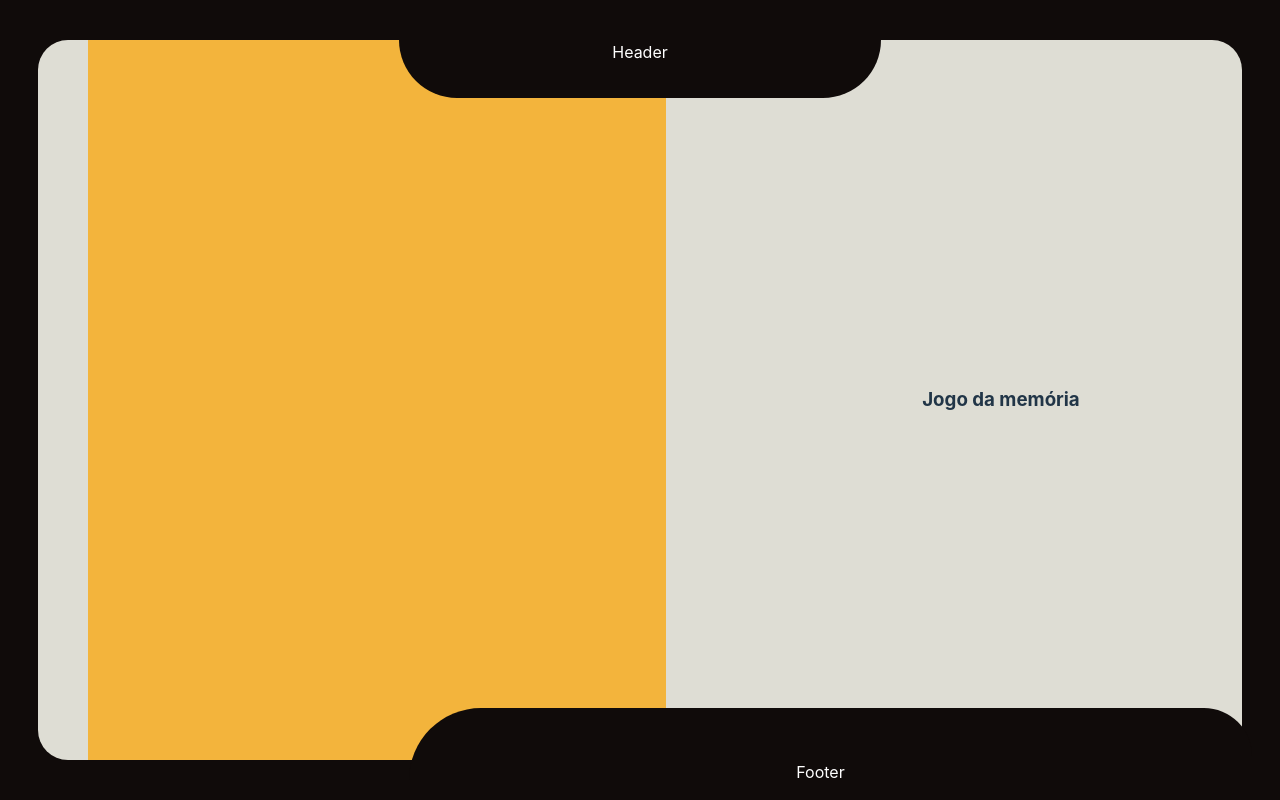
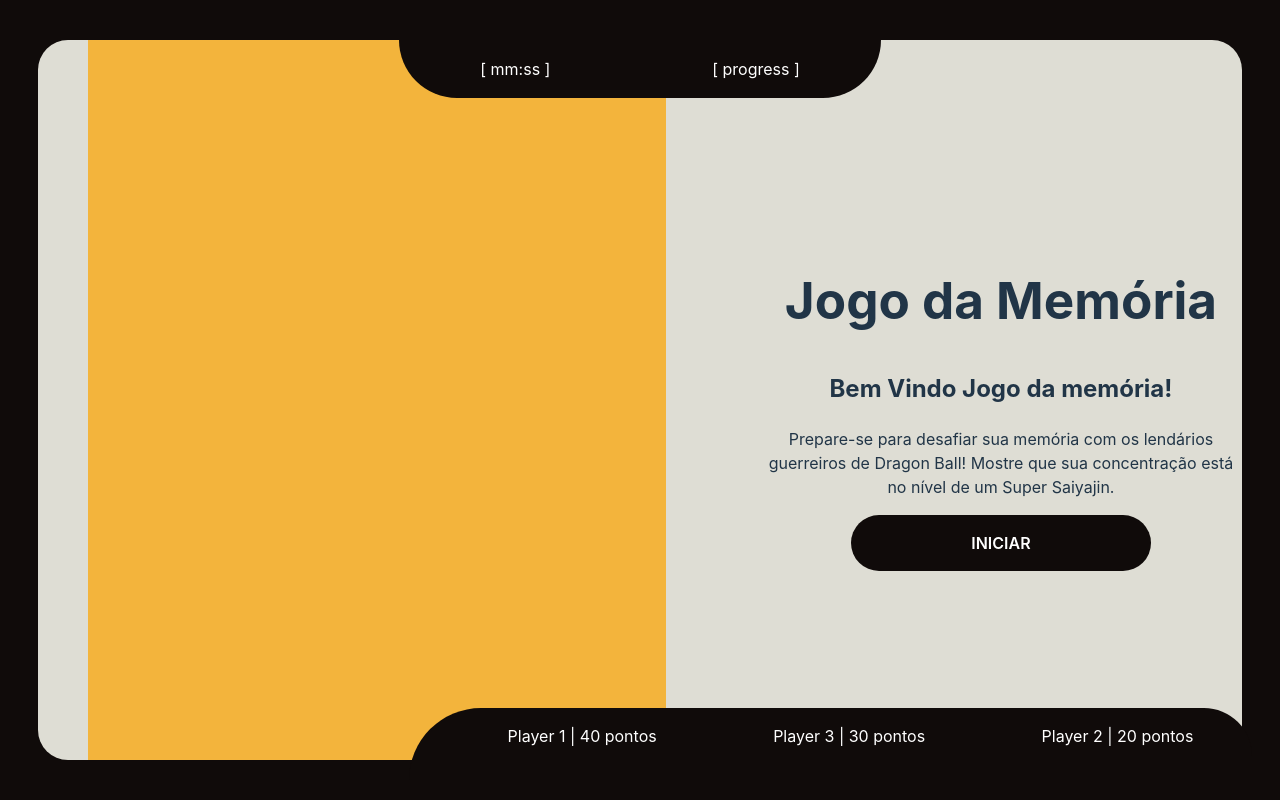
Before and after one commit to chen-zhenn/memory-game, a Vue app: page / in a window 1280 px wide. Built offline with nearby package versions, Linux system fonts and the light colour scheme.

Commit message:
feat(layout): implement featured sections for layout structure

```diff
--- a/src/App.vue
+++ b/src/App.vue
@@ -2,10 +2,25 @@
 export default {
   data() {
     return {
-      player: [],
+      player: [{
+        id: 1, name: 'Player 1', score: 40
+      }, {
+        id: 2, name: 'Player 2', score: 20
+      }, {
+        id: 3, name: 'Player 3', score: 30
+      }],
       cardList : [],
-      ranking: [],
+      status: 'loading',
+      attempts: 0
     }
+  },
+  computed: {
+    ranking() {
+      return this.player.sort((a, b) => b.score - a.score)
+    },
+  },
+  methods: {
+    handleCardFlip(event) {}
   }
 }
 </script>
@@ -17,13 +32,33 @@
     <div class="bl-board">
 
       <header class="bl-header">
-        Header
+
+        <aside class="display -performance">
+
+          <section class="display-section">
+            <div class="counter">
+              <div class="counter-time">[ mm:ss ]</div>
+            </div>
+          </section>
+
+          <section class="display-section">
+            <div class="progress">
+              <div class="progress-bar -circle">[ progress ]</div>
+            </div>
+          </section>
+
+        </aside>
+
       </header>
 
       <aside class="canvas  card">
         <div class="card-container">
           <div class="card-grid">
-            <article class="card-grid__item" v-for="card in cardList">
+            <article
+              class="card-grid__item"
+              v-for="card in cardList"
+              @click="handleCardFlip"
+            >
 
               <figure class="card-grid__image -back">
                 <img :src="card.image.back" alt="Card Image">
@@ -38,14 +73,52 @@
         </div>
       </aside>
 
-      <main class="bl-content">
-        <header>
-          <h3>Jogo da memória</h3>
-        </header>
+      <main class="bl-content  content">
+
+        <section class="content-section">
+
+          <header class="content-section__header">
+            <hgroup>
+              <h1>Jogo da Memória</h1>
+              <h2>Bem Vindo Jogo da memória!</h2>
+            </hgroup>
+          </header>
+
+          <p class="content-section__description">
+            Prepare-se para desafiar sua memória com os lendários guerreiros de Dragon Ball!
+            Mostre que sua concentração está no nível de um Super Saiyajin.
+          </p>
+        </section>
+
+        <section class="content-section">
+
+          <div class="content-section__action">
+            <div class="button">
+              <i class="button-icon"></i>
+              <span class="button-label">Iniciar</span>
+            </div>
+          </div>
+
+        </section>
+
       </main>
 
       <footer class="bl-footer">
-        Footer
+
+        <aside class="display -ranking ranking">
+          <div class="ranking-container">
+            <ul class="ranking-list">
+              <li
+                class="ranking-list__item"
+                v-for="player in ranking"
+              >
+                  <span>{{ player.name }} | </span>
+                  <span>{{ player.score }} pontos</span>
+              </li>
+            </ul>
+          </div>
+        </aside>
+
       </footer>
     </div>
 
@@ -99,23 +172,31 @@
 
   &-header,
   &-footer
+    overflow: hidden
+    position: absolute
     z-index: 999
 
   &-header
-    position: absolute
     left: 50%
     width: 40%
+    height: 8%
     margin-left: -20%
     color: rgba(255, 255, 255, 1)
+    border-radius: 0px 0px 100px 100px
 
   &-content
     flex-grow: 1
     align-content: center
+    max-width: 40%
 
   &-footer
+    right: -10px
+    bottom: -20px
     width: 70%
+    height: 10%
     margin-left: auto
     color: rgba(255, 255, 255, 1)
+    border-radius: 90px 60px 0 0
 
 .canvas
 
@@ -184,5 +265,52 @@
         &:hover
           transform: rotateY(180deg) scale(1.1)
 
+.content
+
+  &-section
+
+    &__action
+      width: 300px
+      margin: 0 auto
+
+.display
+
+  &.-performance,
+  &.-ranking
+    display: flex
+    height: 100%
+
+  &.-performance
+    position: relative
+    text-align: center
+    justify-content: space-around
+    align-items: center
+
+.ranking
+
+  &-container
+    width: 100%
+
+  &-list
+    list-style-type: none
+    display: flex
+    justify-content: space-around
+    width: 100%
+    color: rgba(255,255, 255, 1)
+
+.button
+  position: relative
+  display: flex
+  justify-content: center
+  padding: 1rem
+  border-radius: 33px
+  color: rgba(255,255, 255, 1)
+  background-color: rgba(16, 11, 10, 1)
+  cursor: pointer
+
+  &-label
+    color: inherit
+    font-weight: 600
+    text-transform: uppercase
 
 </style>
```
